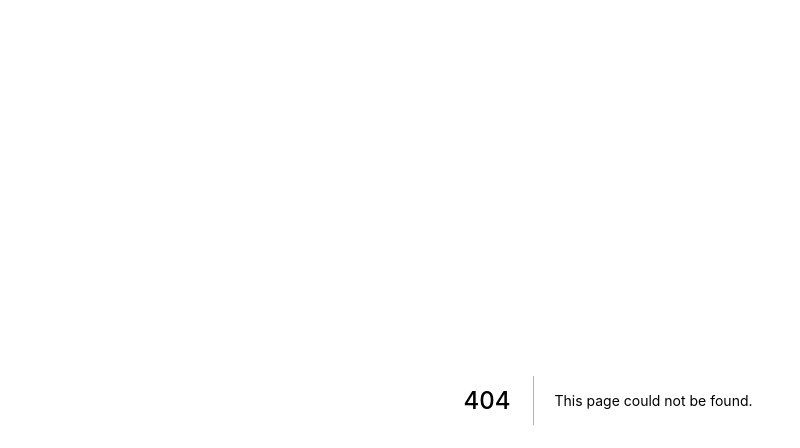
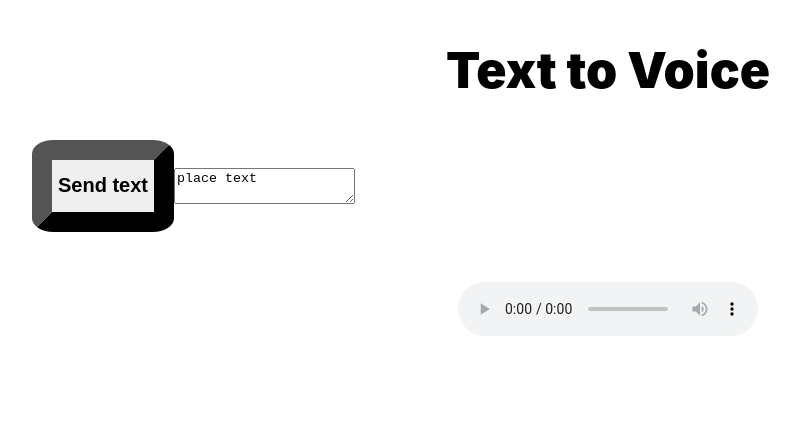
Before and after one commit to ben-rochlin/mixter-client-experiements, a Next.js app: page /voicetotext in a window 1280 px wide. Before the commit this address had no page. Shown: the top 448 px of the page, without its empty margins (32-832 px from the left). Built offline with nearby package versions, Linux system fonts and the light colour scheme.

Commit message:
voice to text start

```diff
--- /dev/null
+++ b/pages/voicetotext.jsx
@@ -0,0 +1,52 @@
+import { useEffect, useState } from 'react'
+import styles from '../styles/VoiceText.module.scss'
+import { GetPage, SANITIZE } from 'utils.js'
+
+const CallApi = () => {
+
+  const [text, setText] = useState('place text')
+  const [isLoaded, setLoaded] = useState(false)
+  const [content, setContent] = useState('ey yo dude')
+
+  // useEffect(() => {
+  //   console.log(url)
+  // },[url])
+
+  const handleChange = (e) => {
+    setText(e.target.value)
+  }
+
+  const HitApi = async (e) => {
+    e.preventDefault()
+    let resp = await GetPage(url)
+    const sanitizedResponse = SANITIZE(resp)
+    setContent(sanitizedResponse)
+    setLoaded(true)
+  }
+
+
+
+
+  return (
+    <div className={styles.container}>
+      <header className={styles.header}>
+        Text to Voice
+      </header>
+      <div className={styles.buttonDiv}>
+        <button className={styles.button} onClick={HitApi}>
+          <h1>Send text</h1>
+        </button>
+        <textarea type="text" value={text} className={styles.input} onChange={handleChange} />
+      </div>
+      <div className={styles.bottomDiv}>
+
+      <audio controls className={styles.audioPlayer}>
+Your browser does not support the audio element.
+        </audio>
+
+      </div>
+    </div>
+  )
+}
+
+export default CallApi
--- /dev/null
+++ b/styles/VoiceText.module.scss
@@ -0,0 +1,70 @@
+.container {
+    display: flex;
+    flex-direction: column;
+    align-items: center;
+    min-height: 100vh;
+    padding: 0 0.5rem;
+    height: 100vh;
+    width: 90%;
+    @media only screen and (min-width: 800px) {
+        width: 75%;
+    }
+    margin: auto;
+    // border-style: dashed;
+}
+
+.header {
+    margin-top: 40px;
+    margin-bottom: 20px;
+    font-size: 50px;
+    font-weight: 900;
+}
+
+.buttonDiv {
+    margin-top: 20px;
+    height: 120px;
+    width: 90vw;
+    // border-style: dashed;
+    // border-color: #ce293f;
+    display: flex;
+    flex-direction: row;
+    align-items: center;
+    // justify-content: center;
+}
+
+.button {
+    margin-top: 0px;
+    white-space: nowrap;
+    border-radius: 15%;
+    border-width: 20px;
+
+    &:hover,
+    &:active {
+        color: #0070f3;
+        border-color: #0070f3;
+    }
+}
+
+.textarea {
+    // height: 80%;
+    flex-grow: 1;
+    font-size: 20px;
+    width: 60vw;
+    height: 81px;
+    margin-left: 50px;
+}
+
+.bottomDiv {
+    display: flex;
+    justify-content: center;
+    align-items: flex-start;
+    // border-style: dashed;
+    // border-color: #ce293f;
+    margin-top: 50px;
+    height: 100%;
+    width: 100%;
+}
+
+.audioPlayer {
+    color: red;
+}
--- a/utils.js
+++ b/utils.js
@@ -23,11 +23,7 @@ export const SANITIZE = (html) => {
   const filtered = sanitizeHtml(html, {
     allowedTags: ['article', 'h1', 'h2', 'p'],
   })
-
-  const filterToArticleTag = filtered.substring(
-    filtered.indexOf("<article>"),
-    filtered.indexOf("</article>") + 10
-  );
+  const filterToArticleTag = filtered.substring( filtered.indexOf("<article>"), filtered.indexOf("</article>") + 10 );
 
   return filterToArticleTag
 }
```
Also changed, not shown: pages/index.js (+12 -44 lines).
